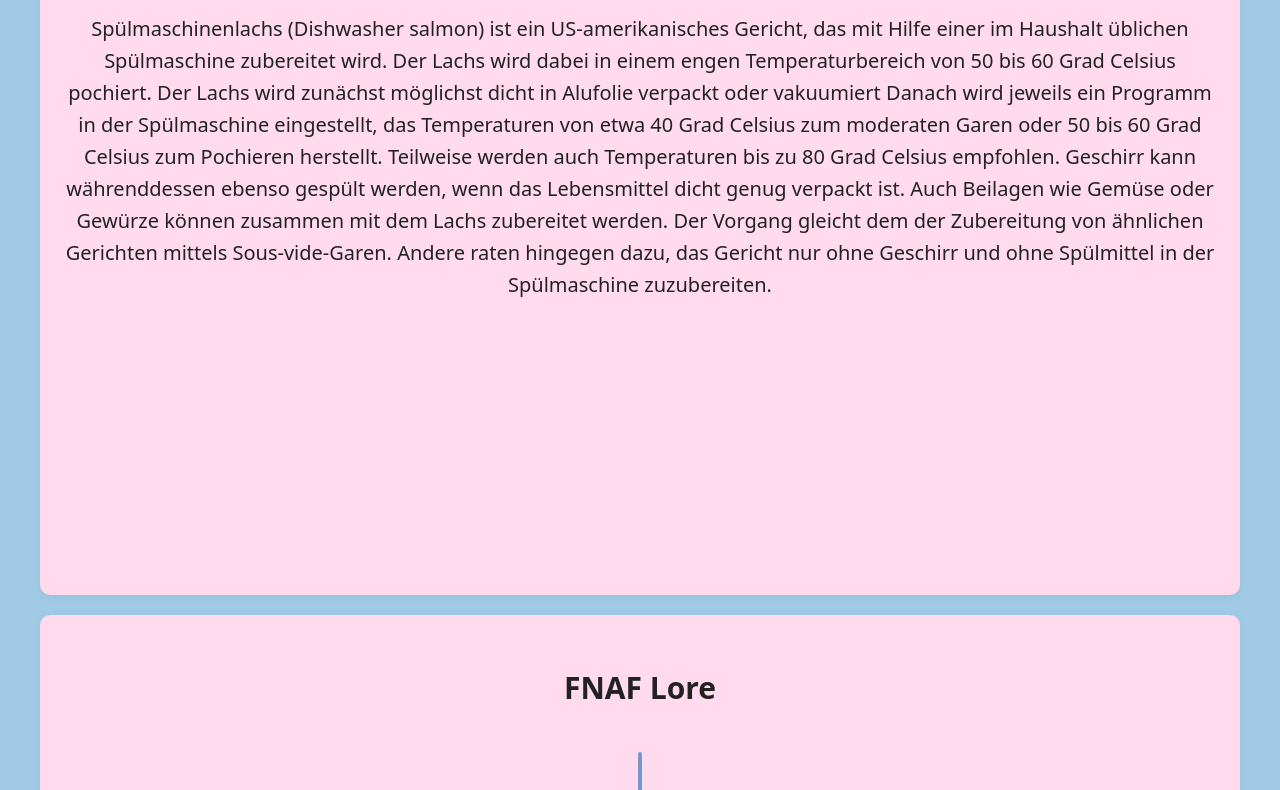
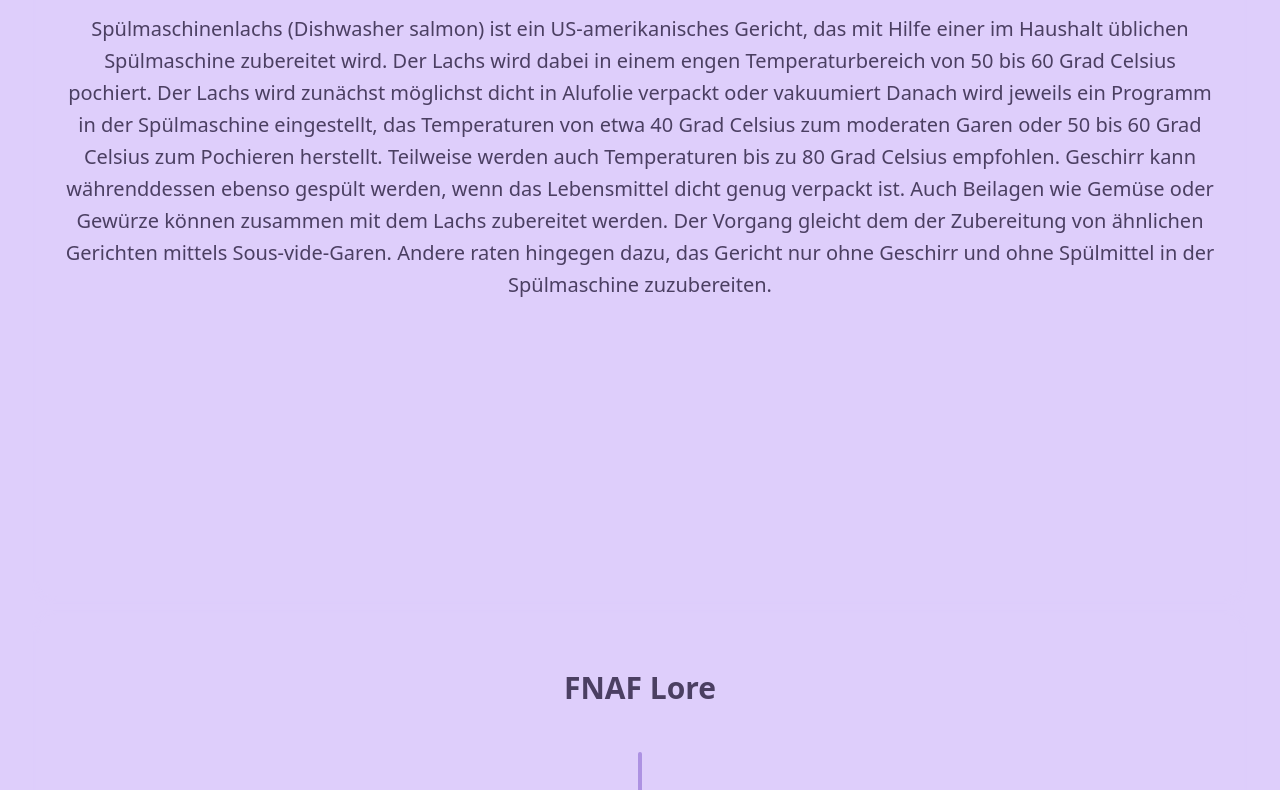
Before and after one commit to mio-my-mio/uebungsseite, a plain HTML site: page index.html in a window 1280 px wide. Shown: the part 277-1067 px from the top of the page. Drawn offline with Linux system fonts and the light colour scheme.

Commit message:
Update seite2.css

```diff
--- a/seite2.css
+++ b/seite2.css
@@ -1,9 +1,9 @@
 :root{
   --nav-height: 64px;
-  --accent: #7697c9;
-  --bg: #a0c9e3;
-  --panel-bg: #ffdbed;
-  --text: #222;
+  --accent: #ad92e2;
+  --bg: #decefb;
+  --panel-bg: #decefb;
+  --text: #4b3f62;
   --max-width: 1200px;
 }
 
@@ -77,7 +77,7 @@
   margin: 20px 0;
   padding: 24px;
   border-radius: 10px;
-  box-shadow: 0 2px 8px rgba(0,0,0,0.04);
+  box-shadow: 0 2px 8px #decefb;
   min-height: calc(100vh - var(--nav-height) - 80px);
 }
 
@@ -142,7 +142,6 @@
 .timeline-item:nth-child(even) .timeline-content {
   margin-right: calc(55%);
   text-align: right;
-
 }
 
 .gallery {
```
